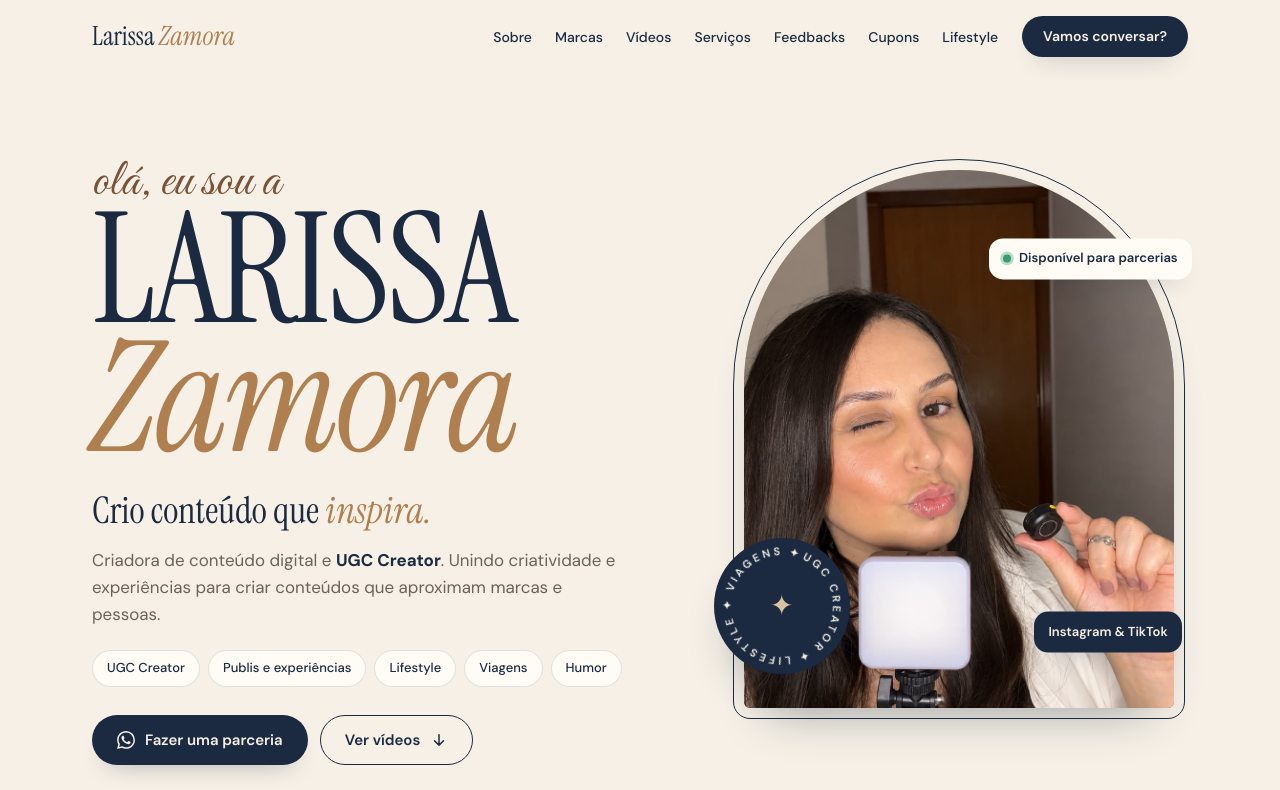
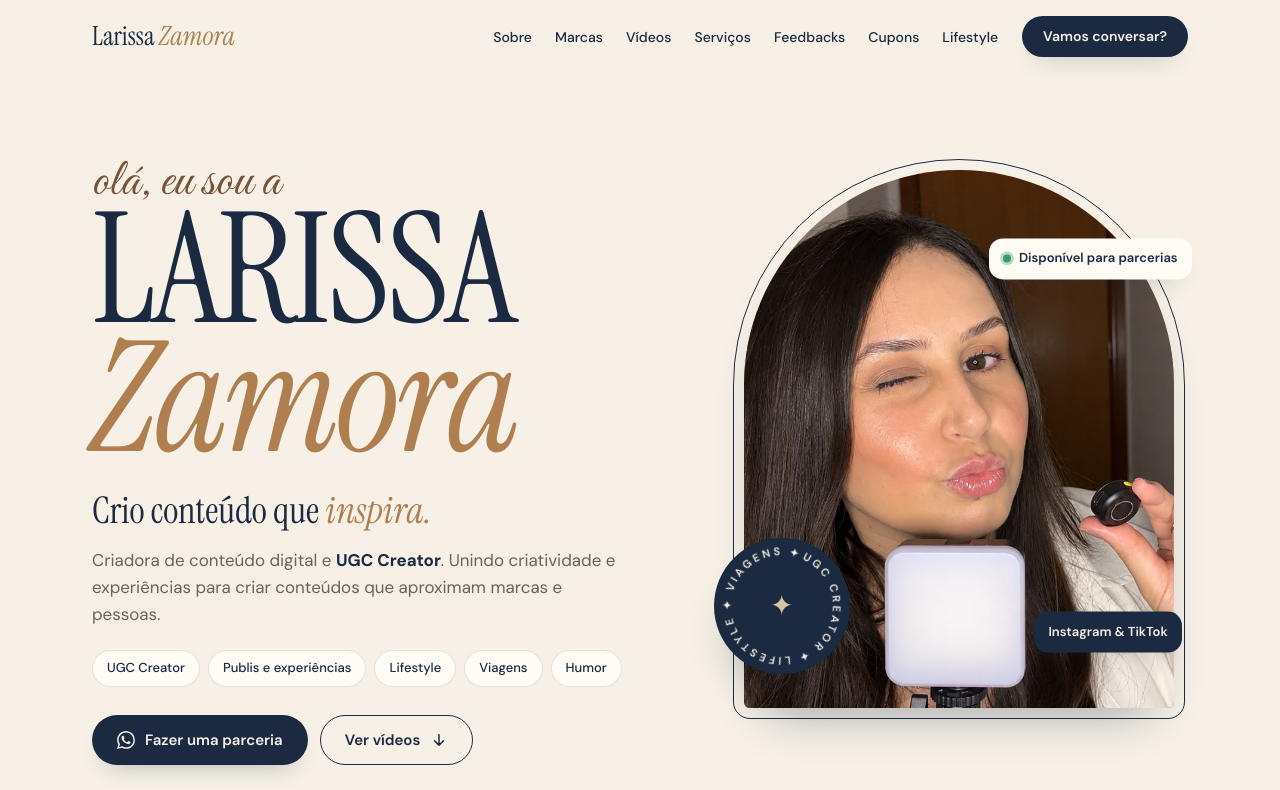
Before and after one commit to larissazamora/larissazamora, a plain HTML site: page index.html in a window 1280 px wide. Shown: the top 790 px of the page. Drawn offline with Linux system fonts and the light colour scheme.

Commit message:
Centraliza o rosto no enquadramento da foto principal
Co-Authored-By: Claude Opus 5.5 <noreply@anthropic.com>

```diff
--- a/css/style.css
+++ b/css/style.css
@@ -229,7 +229,13 @@ section { position: relative; padding-block: clamp(72px, 10vw, 128px); }
   box-shadow: var(--shadow);
   outline: 1.5px solid var(--navy); outline-offset: 10px;
 }
-.arch img { width: 100%; height: 100%; object-fit: cover; object-position: 50% 35%; }
+/* Enquadramento da foto atual: --foto-y sobe/desce a imagem, --foto-zoom aproxima
+   e --foto-x desloca para os lados (positivo = imagem vai para a direita). */
+.arch { --foto-y: 49%; --foto-zoom: 1.25; --foto-x: 12%; }
+.arch img {
+  width: 100%; height: 100%; object-fit: cover; object-position: 50% var(--foto-y);
+  transform: translateX(var(--foto-x)) scale(var(--foto-zoom));
+}
 .arch-ph { position: absolute; inset: 0; display: grid; place-content: center; text-align: center; color: var(--paper); }
 .arch-ph .mono { font-family: var(--f-display); font-style: italic; font-size: clamp(5rem, 13vw, 8.5rem); line-height: 1; }
 .arch-ph small { font-size: 11px; font-weight: 600; letter-spacing: .24em; text-transform: uppercase; opacity: .85; }
```
